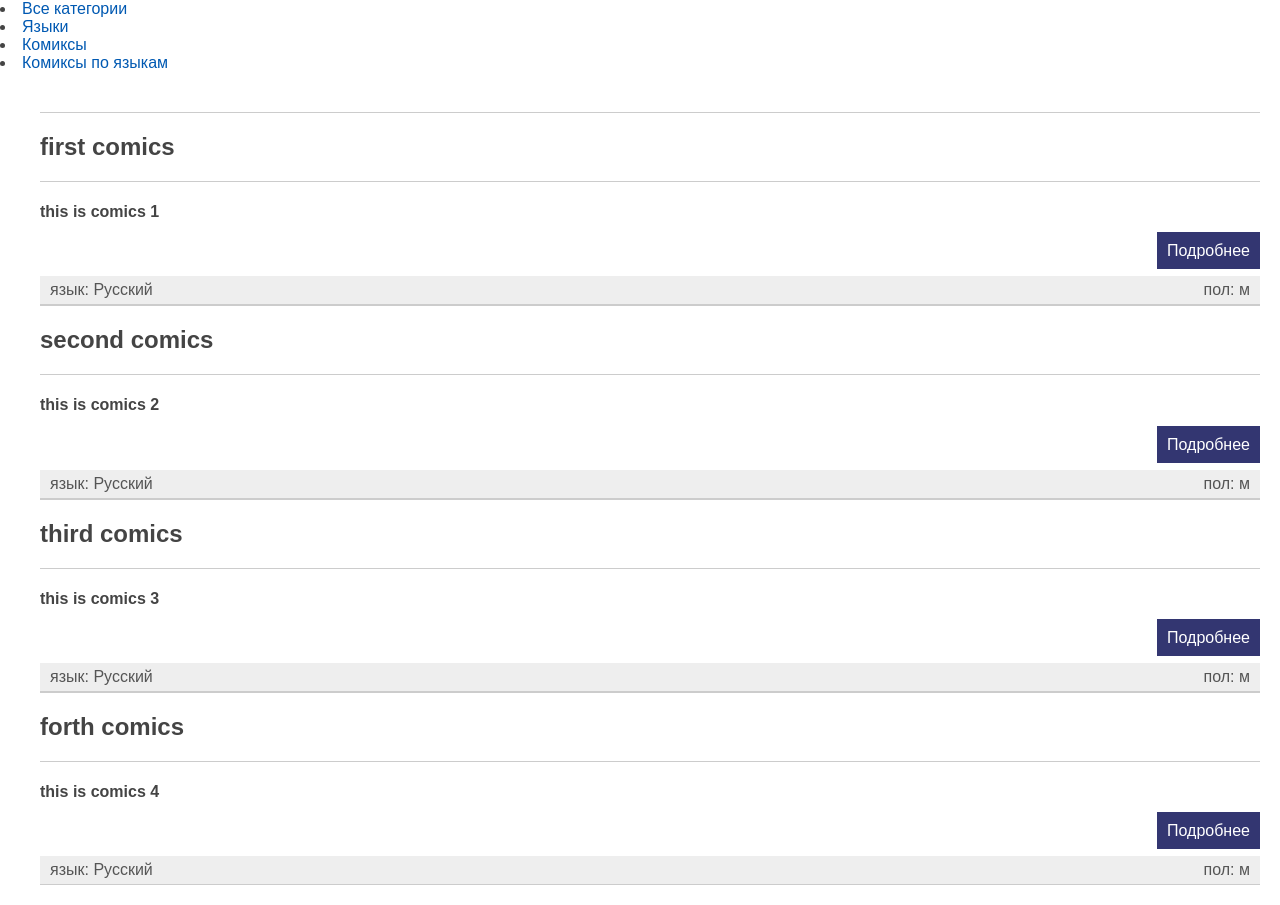
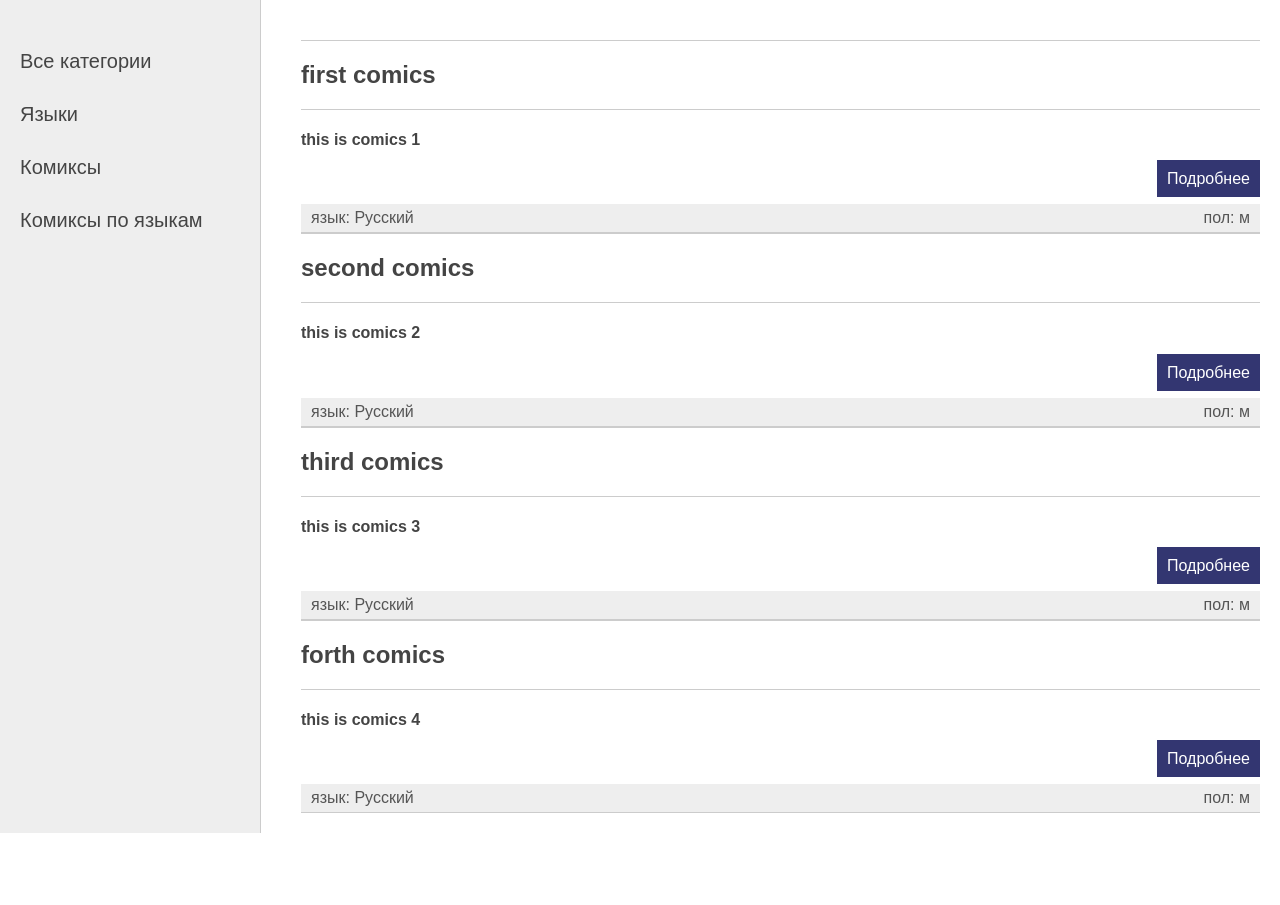
Before and after one commit to Kodeks67/Django, a Django app: page / in a window 1280 px wide. Shown: the part 60-965 px from the top of the page. After the commit the page ends 893 px from the top, so only its background shows below. Run offline with Django 4.2, Linux system fonts and the light colour scheme; data comes from the database, SQL or seed files in the repository.

Commit message:
fixt site menu  base.html 34 and 35 line

```diff
--- a/narti/account/templates/account/base.html
+++ b/narti/account/templates/account/base.html
@@ -31,6 +31,8 @@
 
 <table class="table-content" border=0 cellpadding="0" cellspacing="0">
     <tr>
+     <td valign="top" class="left-chapters">
+	 <ul id="leftchapters">
         {% if lang_selected == 0 %}
         <li class="selected">Все категории</li>
         {% else %}
@@ -40,7 +42,6 @@
         <li><a href="{% url 'lang-comics' %}">Комиксы по языкам</a></li>
         {% endif %}
 
-        <!-- Конец Sidebar'а -->
         <td valign="top" class="content">
             <!-- Хлебные крошки -->
             {% block breadcrumbs %}
```
